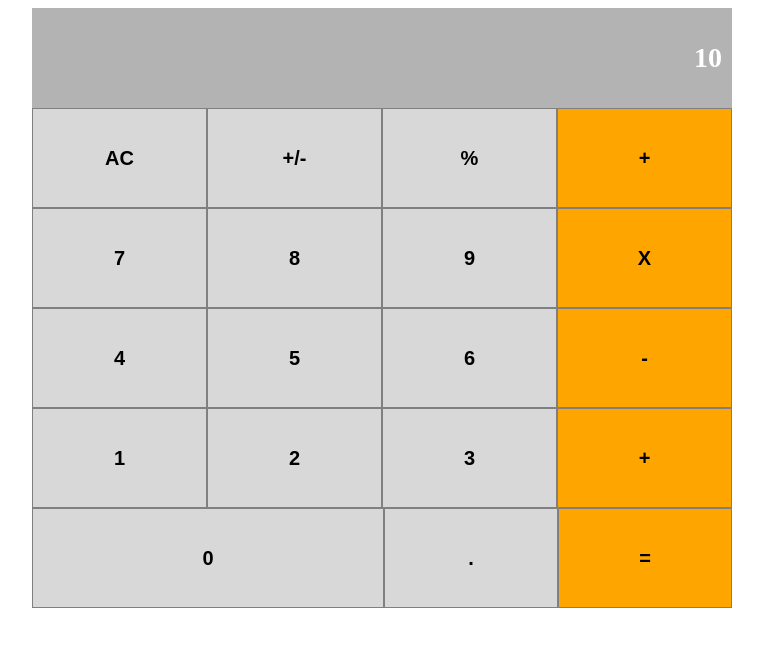
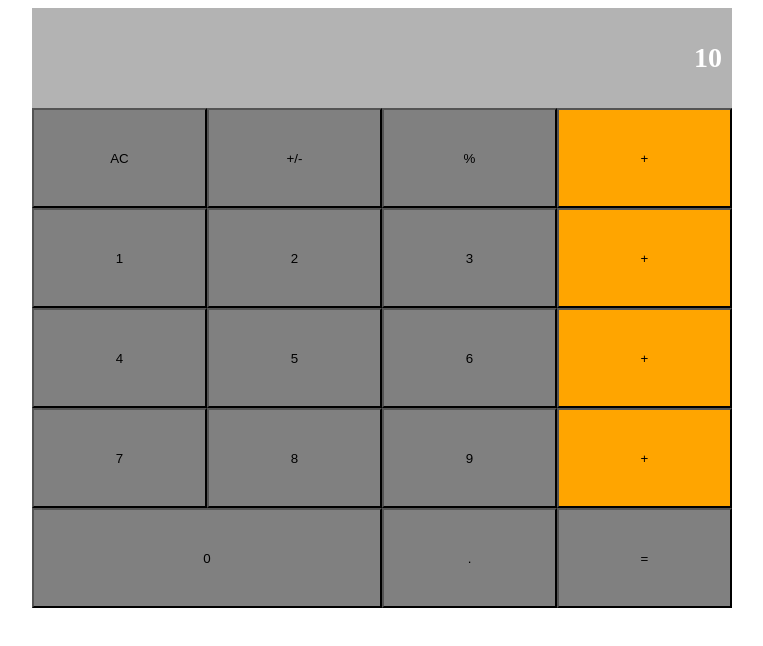
Before and after one commit to MephistoDevelop/react_calculator, a React (Create React App) app: page / in a window 1280 px wide. Shown: the top 646 px of the page, without its empty margins (258-1021 px from the left). Built offline with nearby package versions, Linux system fonts and the light colour scheme.

Commit message:
Fix Button  panel

```diff
--- a/src/assets/index.css
+++ b/src/assets/index.css
@@ -1,14 +1,14 @@
-button{
+/* button{
   width: 100%;
   color:black;
   font-size: 20px;
   font-weight: bolder;
   border: 1px solid gray;
   pointer-events: visibleStroke;
-}
-#btnzero{
+} */
+/* #btnzero{
   width: 209%;
-}
+} */
 
 #group-1 {
   display: flex;
--- a/src/components/App.js
+++ b/src/components/App.js
@@ -8,35 +8,7 @@
     return (
       <div id="calculator-container">
         <Display result="10" />
-        <div id="group-1">
-          <ButtonPanel buttonName="AC" Color="rgba(125,125,125,0.3)" />
-          <ButtonPanel buttonName="+/-" Color="rgba(125,125,125,0.3)" />
-          <ButtonPanel buttonName="%" Color="rgba(125,125,125,0.3)" />
-          <ButtonPanel buttonName="+" />
-        </div>
-        <div id="group-2">
-          <ButtonPanel buttonName="7" Color="rgba(125,125,125,0.3)" />
-          <ButtonPanel buttonName="8" Color="rgba(125,125,125,0.3)" />
-          <ButtonPanel buttonName="9" Color="rgba(125,125,125,0.3)" />
-          <ButtonPanel buttonName="X" />
-        </div>
-        <div id="group-3">
-          <ButtonPanel buttonName="4" Color="rgba(125,125,125,0.3)" />
-          <ButtonPanel buttonName="5" Color="rgba(125,125,125,0.3)" />
-          <ButtonPanel buttonName="6" Color="rgba(125,125,125,0.3)" />
-          <ButtonPanel buttonName="-" />
-        </div>
-        <div id="group-4">
-          <ButtonPanel buttonName="1" Color="rgba(125,125,125,0.3)" />
-          <ButtonPanel buttonName="2" Color="rgba(125,125,125,0.3)" />
-          <ButtonPanel buttonName="3" Color="rgba(125,125,125,0.3)" />
-          <ButtonPanel buttonName="+" />
-        </div>
-        <div id="group-5">
-          <ButtonPanel buttonName="0" Color="rgba(125,125,125,0.3)" Width />
-          <ButtonPanel buttonName="." Color="rgba(125,125,125,0.3)" />
-          <ButtonPanel buttonName="=" />
-        </div>
+        <ButtonPanel />
       </div>
     );
   }
--- a/src/components/Buttons.js
+++ b/src/components/Buttons.js
@@ -1,27 +1,40 @@
 /* eslint-disable react/require-default-props */
 /* eslint-disable react/default-props-match-prop-types */
 import React from 'react';
-import PropTypes from 'prop-types';
+import Button from './button';
 
-const ButtonPanel = ({ buttonName, Color, Width }) => {
-  const ButtonName = buttonName;
-  let styles = { backgroundColor: Color, width: Width };
-  if (Width) {
-    styles = { backgroundColor: Color, width: '209%' };
-  }
-
-  return (
-    <button type="button" style={styles}>{ButtonName}</button>
-  );
-};
-ButtonPanel.defaultProps = {
-  Color: 'Orange',
-  Width: false,
-};
-ButtonPanel.propTypes = {
-  buttonName: PropTypes.string.isRequired,
-  Color: PropTypes.string.isRequired,
-  Width: PropTypes.bool.isRequired,
-};
+const ButtonPanel = () => (
+  <div>
+    <div id="group-1">
+      <Button name="AC" Color="gray" />
+      <Button name="+/-" Color="gray" />
+      <Button name="%" Color="gray" />
+      <Button name="+" />
+    </div>
+    <div id="group-2">
+      <Button name="1" Color="gray" />
+      <Button name="2" Color="gray" />
+      <Button name="3" Color="gray" />
+      <Button name="+" />
+    </div>
+    <div id="group-3">
+      <Button name="4" Color="gray" />
+      <Button name="5" Color="gray" />
+      <Button name="6" Color="gray" />
+      <Button name="+" />
+    </div>
+    <div id="group-4">
+      <Button name="7" Color="gray" />
+      <Button name="8" Color="gray" />
+      <Button name="9" Color="gray" />
+      <Button name="+" />
+    </div>
+    <div id="group-5">
+      <Button name="0" Color="gray" Width />
+      <Button name="." Color="gray" />
+      <Button name="=" Color="gray" />
+    </div>
+  </div>
+);
 
 export default ButtonPanel;
--- /dev/null
+++ b/src/components/button.js
@@ -0,0 +1,30 @@
+
+/* eslint-disable react/destructuring-assignment */
+import React from 'react';
+import PropTypes from 'prop-types';
+
+const Button = props => {
+  const ButtonName = props.name;
+  let styles = { };
+  if (props.Width) {
+    styles = { backgroundColor: props.Color, width: '50%' };
+  } else {
+    styles = { backgroundColor: props.Color, width: '25%', heigth: '100px' };
+  }
+  return (
+    <input type="button" style={styles} value={ButtonName} />
+  );
+};
+
+Button.defaultProps = {
+  Color: 'Orange',
+  Width: false,
+};
+Button.propTypes = {
+  name: PropTypes.string.isRequired,
+  Color: PropTypes.string,
+  Width: PropTypes.bool,
+};
+
+
+export default Button;
```
